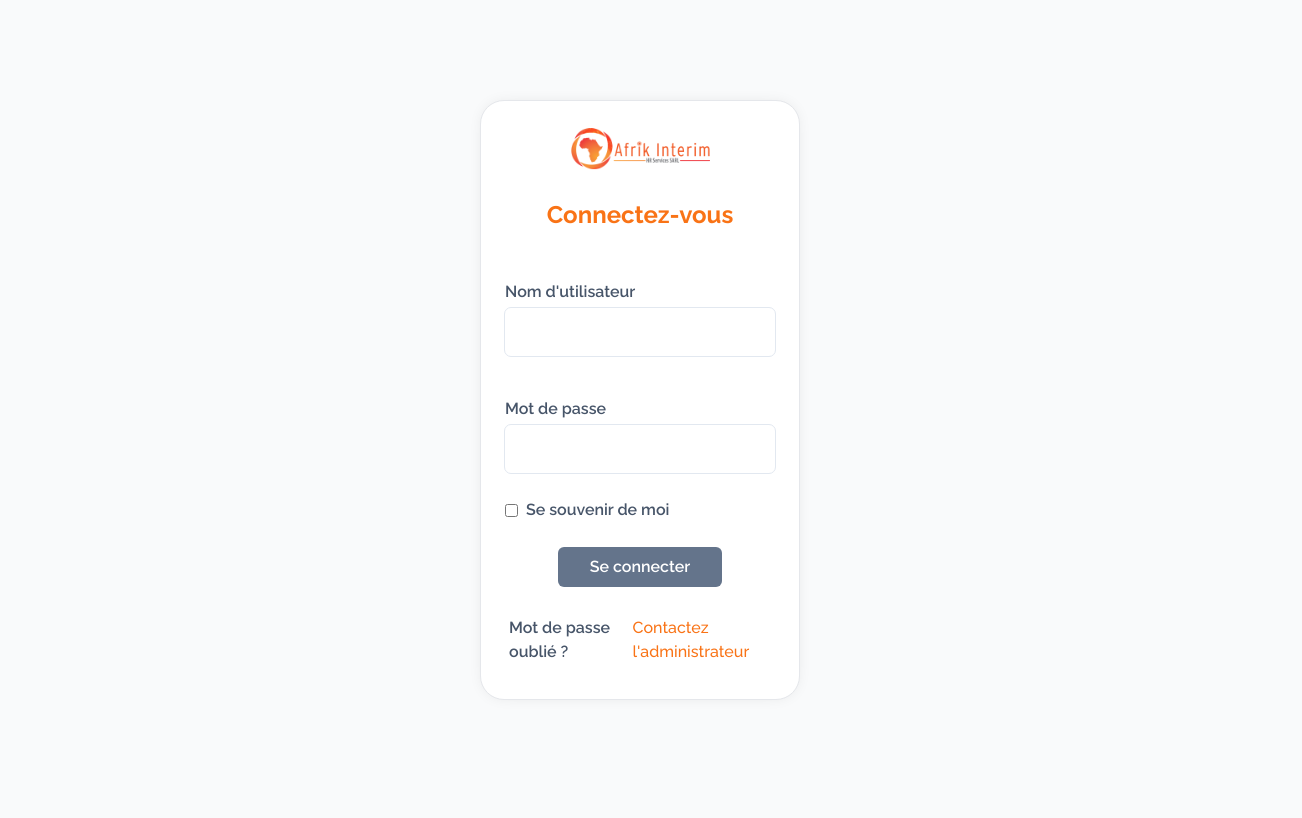
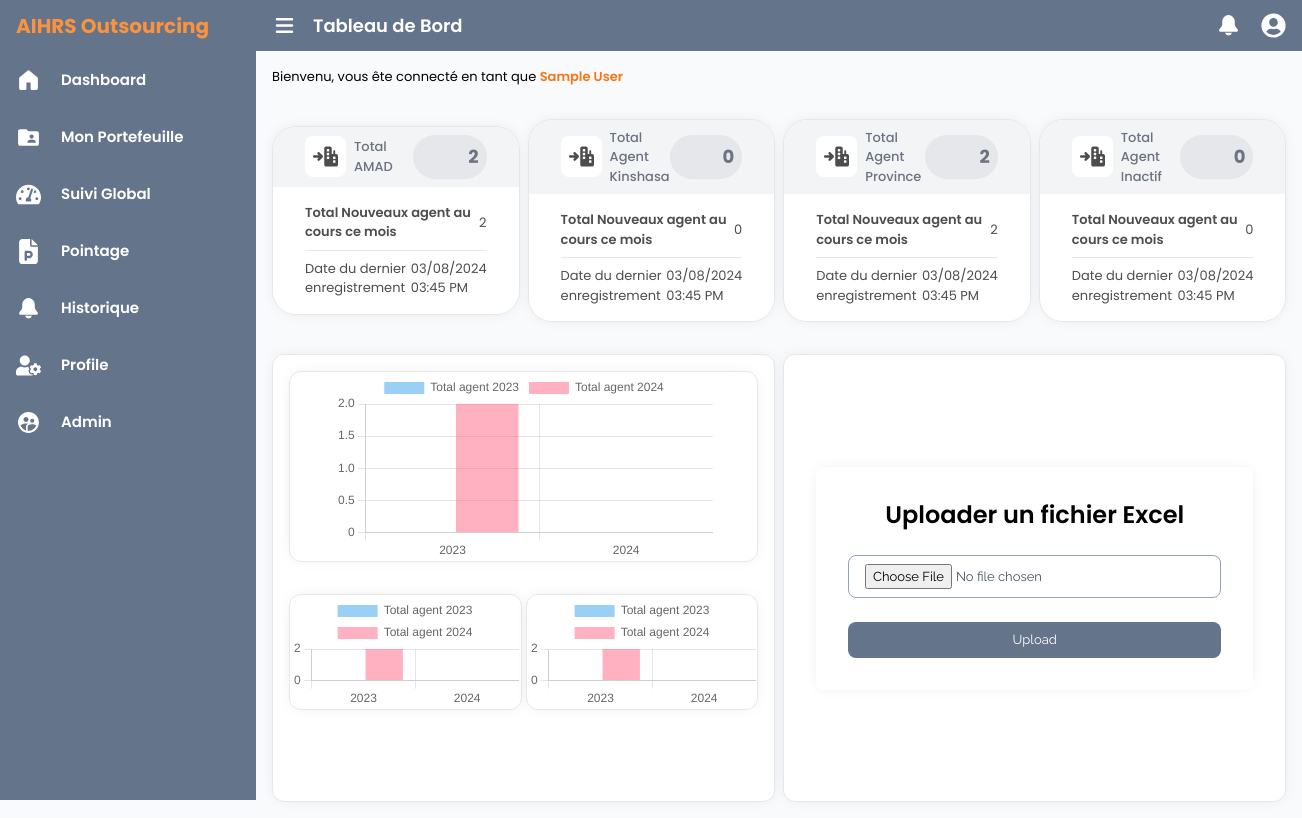
Before and after one commit to Benjamin-Bukasa/aihrs-json-server, a React (Vite) app: page /dashboard in a window 1280 px wide. Before the commit this address led to /login. Shown: the whole page, 1302 px wide, since content can reach past the window. Built offline with nearby package versions, Linux system fonts and the light colour scheme; sample sign-in values are in the browser's storage.

Commit message:
creat user infos components

```diff
--- a/db.json
+++ b/db.json
@@ -29,9 +29,59 @@
       "role": "utilisateur",
       "workLocation": "HQ",
       "password": "ABCabc123#"
+    },
+    {
+      "id": "5c2f",
+      "username": "henry.kisenga",
+      "firstName": "Henry",
+      "lastName": "Kisenga",
+      "middleName": "Makelele",
+      "dateOfBirth": "1999-01-04",
+      "gender": "Homme",
+      "email": "henrykisenga@afrikintrim.com",
+      "department": "IT",
+      "position": "IT",
+      "role": "utilisateur",
+      "workLocation": "HQ",
+      "password": "PAPA"
     }
   ],
-  "clients":[],
-  "Portefeuil":[],
-  "entries": []
+  "clients": [],
+  "portefeuil": [],
+  "entries": [
+    {
+      "id": "1159",
+      "name": "LONGE DJATE",
+      "gender": "Masculin",
+      "category": "Journalier",
+      "company": "Bracongo",
+      "function": "Manutentionnaire",
+      "dateOfAffectation": "12/11/2023",
+      "status": true,
+      "annee": 2024,
+      "placeOfBirth": "Kinshasa",
+      "dateOfBirth": "1995-11-29",
+      "matrimonial": "Marié",
+      "children": 3,
+      "adress": "251, Av. Ngiri-Ngiri C. Ngiri-Ngiri Q. Saïo",
+      "location": "MUANDA "
+    },
+    {
+      "id": "1160",
+      "name": "MAYELA MABIKO",
+      "gender": "Masculin",
+      "category": "Journalier",
+      "company": "Bracongo",
+      "function": "Manutentionnaire",
+      "dateOfAffectation": "12/11/2023",
+      "status": true,
+      "annee": 2024,
+      "placeOfBirth": "Kinshasa",
+      "dateOfBirth": "1995-11-29",
+      "matrimonial": "Marié",
+      "children": 3,
+      "adress": "251, Av. Ngiri-Ngiri C. Ngiri-Ngiri Q. Saïo",
+      "location": "MUANDA "
+    }
+  ]
 }
--- a/index.html
+++ b/index.html
@@ -6,7 +6,7 @@
     <meta name="viewport" content="width=device-width, initial-scale=1.0" />
     <title>AIHRS - Outsourcing</title>
   </head>
-  <body class="font-raleway text-[13px] w-full h-full bg-gray-50">
+  <body class="font-poppins text-[13px] w-full h-full bg-gray-50">
     <div id="root"></div>
     <script type="module" src="/src/main.jsx"></script>
   </body>
--- a/package.json
+++ b/package.json
@@ -18,6 +18,7 @@
     "@mui/icons-material": "^5.16.6",
     "@mui/material": "^5.16.6",
     "@tanstack/react-table": "^8.19.3",
+    "@tremor/react": "^3.17.4",
     "autotable": "^1.0.0",
     "axios": "^1.7.2",
     "body-parser": "^1.20.2",
--- a/src/UserContext.jsx
+++ b/src/UserContext.jsx
@@ -4,12 +4,14 @@ export const UserContext = createContext();
 
 export const UserProvider = ({ children }) => {
   const [user, setUser] = useState(null);
+  const [loading, setLoading] = useState(true); // Ajout de l'état de chargement
 
   useEffect(() => {
     const savedUser = localStorage.getItem('user') || sessionStorage.getItem('user');
     if (savedUser) {
       setUser(JSON.parse(savedUser));
     }
+    setLoading(false); // Fin du chargement après la vérification
   }, []);
 
   const loginUser = (user, rememberMe) => {
@@ -28,7 +30,7 @@ export const UserProvider = ({ children }) => {
   };
 
   return (
-    <UserContext.Provider value={{ user, loginUser, logoutUser }}>
+    <UserContext.Provider value={{ user, loading, loginUser, logoutUser }}>
       {children}
     </UserContext.Provider>
   );
--- a/src/components/AllAgents.jsx
+++ b/src/components/AllAgents.jsx
@@ -15,7 +15,7 @@ const { role, user, logoutUser } = useContext(UserContext);
 const [agents, setAgents] = useState ([])
 const dataApi = db.entries
 const data = dataApi.map((agent)=>(
-    [agent.id,agent.name,agent.gender, agent.function, agent.location, agent.dateOfAffectation, agent.status,agent.name]
+    [agent.id,agent.name,agent.gender, agent.function, agent.company, agent.location, agent.dateOfAffectation, agent.status,agent.name]
 ))
 const columns = [
     {
@@ -31,6 +31,10 @@ const columns = [
     },
     {
         name:"Fonction",
+
+    },
+    {
+        name:"Enteprise",
 
     },
     {
--- /dev/null
+++ b/src/components/UserInfos/Contract.jsx
@@ -0,0 +1,21 @@
+import React from 'react'
+import { useParams } from 'react-router-dom'
+import db from '../../../db.json'
+
+const Contract = () => {
+    const { name } = useParams();
+    const filter = db.entries.filter((item) => {
+      return item.name === name;
+    });
+    const agent = db.entries.find(
+      (agent) => agent.name === name
+    );
+
+  return (
+    <div>
+      {agent.name}
+    </div>
+  )
+}
+
+export default Contract
--- /dev/null
+++ b/src/components/UserInfos/Infos.jsx
@@ -0,0 +1,92 @@
+import React from 'react'
+import { Link, useParams } from 'react-router-dom'
+import db from '../../../db.json'
+import placeholder from '../../images/placeholder.png'
+
+
+const Infos = () => {
+
+    const { name } = useParams();
+    const filter = db.entries.filter((item) => {
+      return item.name === name;
+    });
+    const agent = db.entries.find(
+      (agent) => agent.name === name
+    );
+
+  return (
+    <div className='w-full flex  px-2 py-2 bg-white'>
+      <div className="w-1/6 flex flex-col justify-start items-center gap-4 py-7">
+            <img src={placeholder} alt="" className="w-40 h-40 rounded-xl opacity-75" />
+            <Link to=' ' className="px-4 py-1 bg-orange-500 font-semibold text-white rounded-2xl">Modifier photo</Link>
+      </div>
+      <div className="w-4/6 px-8 py-1 flex flex-col justify-start items-start gap-10 divide-y">
+            <div className="flex flex-col gap-1 py-4">
+                <h4 className="font-semibold text-orange-500 text-lg">Indentité</h4>
+                <p className="text-zinc-400/75">Toutes les information concernant l'identité de l'agent mise à disposition</p>
+            </div>
+            <div className="w-full flex flex-col py-2 text-[14px]">
+                <div className="flex justify-between items-center pr-2">
+                    <div className="w-2/3 flex justify-start gap-8  items-center py-2 ">
+                        <p className="w-1/2 font-semibold text-slate-600">Nom complet</p>
+                        <p className="w-1/2 text-slate-500">{agent.name}</p>
+                    </div>
+                    <Link to='' className='text-orange-500 font-semibold'>Modifier</Link>
+                </div>
+            </div>
+            <div className="w-full flex flex-col py-2 text-[14px]">
+                <div className="flex justify-between items-center pr-2">
+                    <div className="w-2/3 flex justify-start gap-8  items-center py-2 ">
+                        <p className="w-1/2 font-semibold text-slate-600">Genre</p>
+                        <p className="w-1/2 text-slate-500">{agent.gender}</p>
+                    </div>
+                    <Link to='' className='text-orange-500 font-semibold'>Modifier</Link>
+                </div>
+            </div>
+            <div className="w-full flex flex-col py-2 text-[14px]">
+                <div className="flex justify-between items-center pr-2">
+                    <div className="w-2/3 flex justify-start gap-8 items-center py-2 ">
+                        <p className="w-1/2 font-semibold text-slate-600">Lieu et date de naissance</p>
+                        <p className="w-1/2 text-slate-500">{agent.placeOfBirth}, {''}{agent.dateOfBirth}</p>
+                    </div>
+                    <Link to='' className='text-orange-500 font-semibold'>Modifier</Link>
+                </div>
+            </div>
+            <div className="w-full flex flex-col py-2 text-[14px]">
+                <div className="flex justify-between items-center pr-2">
+                    <div className="w-2/3 flex justify-start gap-8 items-center py-2 ">
+                        <p className="w-1/2 font-semibold text-slate-600">Etat-Civil</p>
+                        <p className="w-1/2 text-slate-500">{agent.matrimonial}</p>
+                    </div>
+                    <Link to='' className='text-orange-500 font-semibold'>Modifier</Link>
+                </div>
+            </div>
+            <div className="w-full flex flex-col py-2 text-[14px]">
+                <div className="flex justify-between items-center pr-2">
+                    <div className="w-2/3 flex justify-start gap-8 items-center py-2 ">
+                        <p className="w-1/2 font-semibold text-slate-600">Nombre d'enfant</p>
+                        <p className="w-1/2 text-slate-500">{agent.children}</p>
+                    </div>
+                    <Link to='' className='text-orange-500 font-semibold'>Modifier</Link>
+                </div>
+            </div>
+            <div className="w-full flex flex-col py-2 text-[14px]">
+                <div className="flex justify-between items-center pr-2">
+                    <div className="w-2/3 flex justify-start gap-8 items-center py-2 ">
+                        <p className="w-1/2 font-semibold text-slate-600">Adresse Domicile</p>
+                        <p className="w-1/2 text-slate-500">{agent.adress}</p>
+                    </div>
+                    <Link to='' className='text-orange-500 font-semibold'>Modifier</Link>
+                </div>
+            </div>
+            <div className="w-full flex flex-col py-2 text-[14px]">
+                <div className="flex justify-end items-center pr-2">
+                    <Link to={`/${agent.name}/contract`} className='bg-slate-400 text-white font-semibold px-4 py-2 rounded-lg'>voir son contrat</Link>
+                </div>
+            </div>
+      </div>
+    </div>
+  )
+}
+
+export default Infos
--- a/src/index.css
+++ b/src/index.css
@@ -1,3 +1,4 @@
+@import url('https://fonts.googleapis.com/css2?family=Poppins:ital,wght@0,100;0,200;0,300;0,400;0,500;0,600;0,700;0,800;0,900;1,100;1,200;1,300;1,400;1,500;1,600;1,700;1,800;1,900&display=swap');
 @import url('https://fonts.googleapis.com/css2?family=Raleway:ital,wght@0,100..900;1,100..900&display=swap');
 @tailwind base;
 @tailwind components;
--- a/src/pages/User.jsx
+++ b/src/pages/User.jsx
@@ -1,5 +1,5 @@
 import React from 'react'
-import { useParams } from 'react-router-dom'
+import { Outlet, useParams } from 'react-router-dom'
 import { Link } from 'react-router-dom'
 import db from '../../db.json'
 import { FaUserTie } from "react-icons/fa6";
@@ -17,10 +17,22 @@ function User() {
 
   return (
     <>
-      <div className='w-full bg-white'>
-        {user.name}
-      </div>
-
+      <div className="w-full bg-white">
+        <div className='w-full p-2'>
+          <p className="text-[18px] text-slate-500 p-2">Details de l'agent: <span className='text-orange-500 font-extrabold'>{user.name}</span></p>
+        </div>
+        <div className="w-full rounded-xl p-2 divide-y">
+          <ul className="w-full flex justify-center divide-x ">
+            <Link to={`/${user.name}/infos`}className='flex justify-start items-center gap-2 px-10 py-2 text-slate-400 hover:text-slate-600'><li className="font-medium active:text-orange-500 text-[14px]">Information générale</li></Link>
+            <Link to={`/${user.name}/contract`} className='flex justify-start items-center gap-2 px-10 py-2 text-slate-400 hover:text-slate-600'><li className="font-medium active:text-orange-500 text-[14px]">Contrat</li></Link>
+            <Link to={`/${user.name}/pointage`} className='flex justify-start items-center gap-2 px-10 py-2 text-slate-400 hover:text-slate-600'><li className="font-medium active:text-orange-500 text-[14px]">Pointage</li></Link>
+            <Link to={`/${user.name}/report`} className='flex justify-start items-center gap-2 px-10 py-2 text-slate-400 hover:text-slate-600'><li className="font-medium active:text-orange-500 text-[14px]">Reporting</li></Link>
+          </ul>
+          <div className="w-full h-full flex justify-start px-10 py-2">
+            <Outlet/>
+          </div>
+        </div>
+    </div>
     </>
   )
 }
--- a/src/routes.jsx
+++ b/src/routes.jsx
@@ -1,6 +1,5 @@
-import React from 'react';
+import React, { useContext } from 'react';
 import { Navigate } from 'react-router-dom';
-import { useContext } from 'react';
 import LoginPage from './pages/LoginPage';
 import UserDashboard from './pages/UserDashboard';
 import AdminDashboard from './pages/AdminDashboard';
@@ -16,15 +15,26 @@ import SearchResults from './pages/SearchResults';
 import AddUserPage from './pages/AddUserPage';
 import User from './pages/User';
 import { UserContext } from './UserContext';
-
+import Infos from './components/UserInfos/Infos';
+import Contract from './components/UserInfos/Contract';
 
 function AuthenticatedRoute({ element }) {
-  const { user } = useContext(UserContext);
+  const { user, loading } = useContext(UserContext);
+
+  if (loading) {
+    return <div>Loading...</div>; // Indicateur de chargement pendant la vérification de l'authentification
+  }
+
   return user ? element : <Navigate to="/login" />;
 }
 
 function AdminRoute({ element }) {
-  const { user } = useContext(UserContext);
+  const { user, loading } = useContext(UserContext);
+
+  if (loading) {
+    return <div>Loading...</div>; // Indicateur de chargement pendant la vérification de l'authentification
+  }
+
   return user && user.role === 'admin' ? element : <Navigate to="/login" />;
 }
 
@@ -33,29 +43,7 @@ const routes = [
   { path: '/login', element: <LoginPage /> },
   { path: '/dashboard', element: <AuthenticatedRoute element={<UserDashboard />} /> },
   { path: '/admin-dashboard', element: <AdminRoute element={<AdminDashboard />} /> },
-  { path: '/global-tracking', element: <AuthenticatedRoute element={<GlobalTracking />} />,
-  children:[
-    {
-      path:'/global-tracking/:id',
-      element:<User/>
-    },
-    {
-      path:'/global-tracking/indicateur',
-      element:"Hello world",
-    },
-    {
-      path:'/global-tracking/absence',
-      element:"Hello world",
-    },
-    {
-      path:'/global-tracking/Effectif',
-      element:"Hello world",
-    },
-    {
-      path:'/global-tracking/singleEmployee',
-      element:"Hello world",
-    },
-  ] },
+  { path: '/global-tracking', element: <AuthenticatedRoute element={<GlobalTracking />} /> },
   { path: '/pointage', element: <AuthenticatedRoute element={<Pointage />} /> },
   { path: '/admin', element: <AdminRoute element={<AdminPage />} /> },
   { path: '/report', element: <AuthenticatedRoute element={<Report />} /> },
@@ -65,8 +53,32 @@ const routes = [
   { path: '/first-time-password-reset', element: <AuthenticatedRoute element={<FirstTimePasswordResetPage />} /> },
   { path: '/search-results', element: <AuthenticatedRoute element={<SearchResults />} /> },
   { path: '/add-user', element: <AdminRoute element={<AddUserPage />} /> },
-  { path: '/:name', element: <AdminRoute element={<User />} /> },
-
+  {
+    path: '/:name',
+    element: <AdminRoute element={<User />} />,
+    children:[
+      {
+        path: '/:name',
+        element: <Infos />,
+      },
+      {
+        path: '/:name/infos',
+        element: <Infos />,
+      },
+      {
+        path: '/:name/contract',
+        element: <Contract/>,
+      },
+      {
+        path: '/:name/pointage',
+        element: '',
+      },
+      {
+        path: '/:name/report',
+        element: '',
+      },
+    ]
+  },
 ];
 
 export default routes;
--- a/tailwind.config.js
+++ b/tailwind.config.js
@@ -12,6 +12,7 @@ export default {
       },
       fontFamily:{
         raleway:['raleway','sans-serif'],
+        poppins:['poppins','sans-serif'],
       },
       screens: {
         'sm': '300px',
```
Also changed, not shown: src/images/placeholder.png (added), 1 other file (tests, documents, lock files or other folders).
